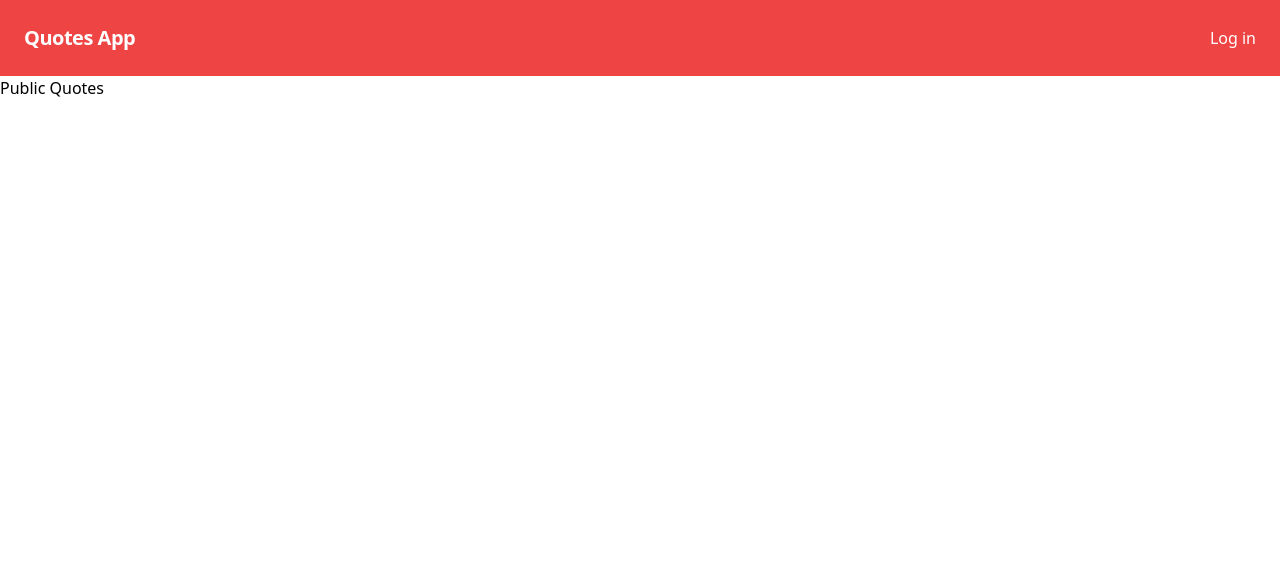
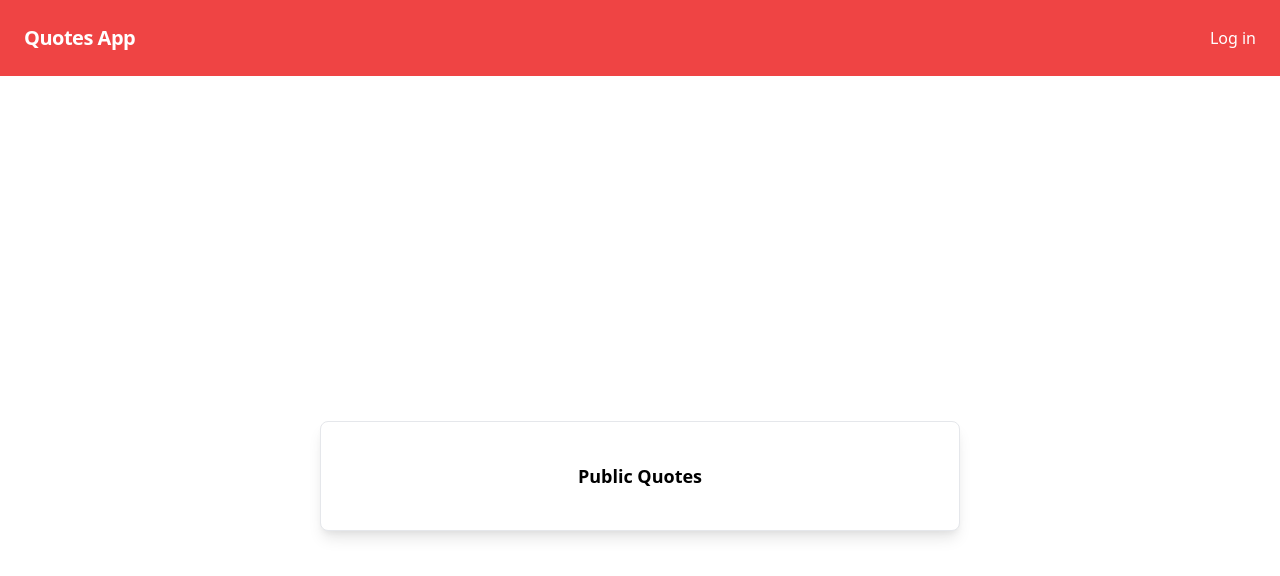
Before and after one commit to oscar-hustlebox/auth0-quotes, a React (Create React App) app in the folder packages/spa/: page / in a window 1280 px wide. Shown: the top 576 px of the page. Built offline with nearby package versions, Linux system fonts and the light colour scheme.

Commit message:
style(layout): Update Public and User Quotes Views

```diff
--- a/packages/spa/src/App.js
+++ b/packages/spa/src/App.js
@@ -5,6 +5,7 @@ import { Auth0Provider, withAuthenticationRequired } from '@auth0/auth0-react';
 import { createBrowserHistory } from 'history';
 
 import SiteNav from './components/SiteNav';
+import ViewLayout from './components/ViewLayout';
 import PublicQuotes from './components/PublicQuotes';
 import User from './components/User';
 
@@ -33,10 +34,12 @@ const App = () => {
     >
       <Router history={history}>
         <SiteNav />
-        <Switch>
-          <Route path='/' exact component={PublicQuotes} />
-          <ProtectedRoute path='/user' component={User} />
-        </Switch>
+        <ViewLayout>
+          <Switch>
+            <Route path='/' exact component={PublicQuotes} />
+            <ProtectedRoute path='/user' component={User} />
+          </Switch>
+        </ViewLayout>
       </Router>
     </Auth0Provider>
   );
--- a/packages/spa/src/components/PublicQuotes.js
+++ b/packages/spa/src/components/PublicQuotes.js
@@ -1,8 +1,11 @@
 import React from 'react';
+import ViewHeader from './ViewHeader';
 
 const PublicQuotes = () => {
   return (
-    <div>Public Quotes</div>
+    <React.Fragment>
+      <ViewHeader title='Public Quotes' />
+    </React.Fragment>
   );
 };
 
--- a/packages/spa/src/components/User.js
+++ b/packages/spa/src/components/User.js
@@ -1,8 +1,11 @@
 import React from 'react';
+import ViewHeader from './ViewHeader';
 
 const User = () => {
   return (
-    <div>User Quotes</div>
+    <React.Fragment>
+      <ViewHeader title='User Quotes' />
+    </React.Fragment>
   );
 };
 
--- /dev/null
+++ b/packages/spa/src/components/ViewHeader.js
@@ -0,0 +1,14 @@
+import React from 'react';
+import PropTypes from 'prop-types';
+
+const ViewHeader = ({ title }) => (
+  <div className='flex items-center justify-center w-full'>
+    <h1 className='m-0 text-lg text-center'>{title}</h1>
+  </div>
+);
+
+ViewHeader.propTypes = {
+  title: PropTypes.string.isRequired
+};
+
+export default ViewHeader;
--- /dev/null
+++ b/packages/spa/src/components/ViewLayout.js
@@ -0,0 +1,16 @@
+import React from 'react';
+import PropTypes from 'prop-types';
+
+const ViewLayout = ({ children }) => (
+  <div className='flex items-center justify-center h-screen'>
+    <div className='w-3/6 bg-white font-bold rounded-lg border shadow-lg p-10'>
+      {children}
+    </div>
+  </div>
+);
+
+ViewLayout.propTypes = {
+  children: PropTypes.any
+};
+
+export default ViewLayout;
```
